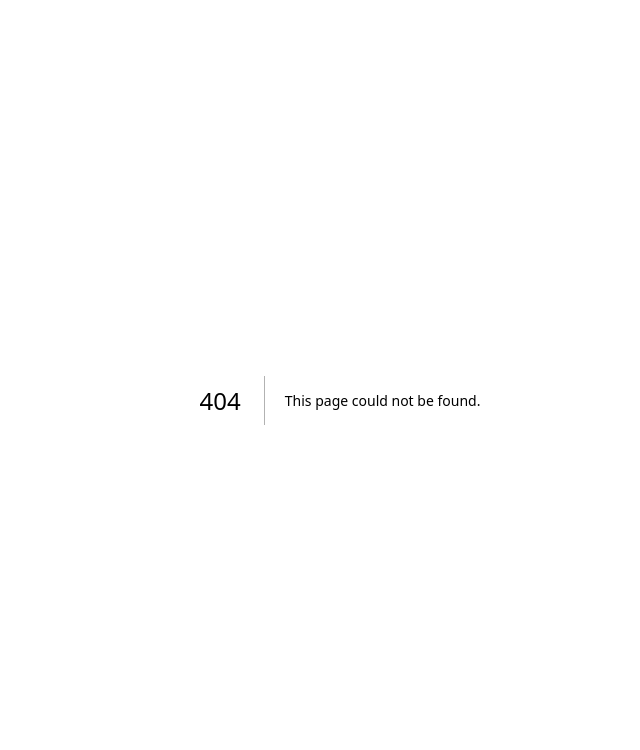
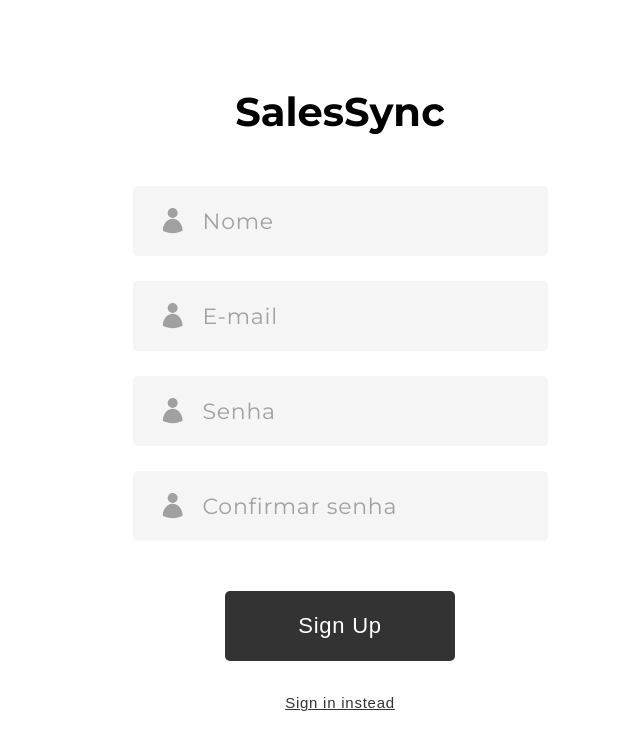
Before and after one commit to me-luc/sales-sync-fron, a Next.js app: page /sign-up in a window 1280 px wide. Before the commit this address had no page. Shown: the top 750 px of the page, without its empty margins (300-940 px from the left). Built offline with nearby package versions, Linux system fonts and the light colour scheme.

Commit message:
feat: add sign up page

```diff
--- /dev/null
+++ b/src/app/(auth)/sign-up/page.tsx
@@ -0,0 +1,45 @@
+'use client';
+import { AppButton, AppInput, RedirectOption, Logo } from '@/components';
+import UserIcon from '@/icons/user';
+import { useState } from 'react';
+
+export default function Home() {
+	const [email, setEmail] = useState('');
+	const [password, setPassword] = useState('');
+	const [name, setName] = useState('');
+	const [confirmPassword, setConfirmPassword] = useState('');
+
+	function handleClick() {}
+
+	return (
+		<main>
+			<Logo />
+			<AppInput
+				value={name}
+				setValue={setName}
+				placeholder='Nome'
+				Icon={UserIcon}
+			/>
+			<AppInput
+				value={email}
+				setValue={setEmail}
+				placeholder='E-mail'
+				Icon={UserIcon}
+			/>
+			<AppInput
+				value={password}
+				setValue={setPassword}
+				placeholder='Senha'
+				Icon={UserIcon}
+			/>
+			<AppInput
+				value={confirmPassword}
+				setValue={setConfirmPassword}
+				placeholder='Confirmar senha'
+				Icon={UserIcon}
+			/>
+			<AppButton action={handleClick} text='Sign up' />
+			<RedirectOption href='/sign-in' label='Sign in instead' />
+		</main>
+	);
+}
```
